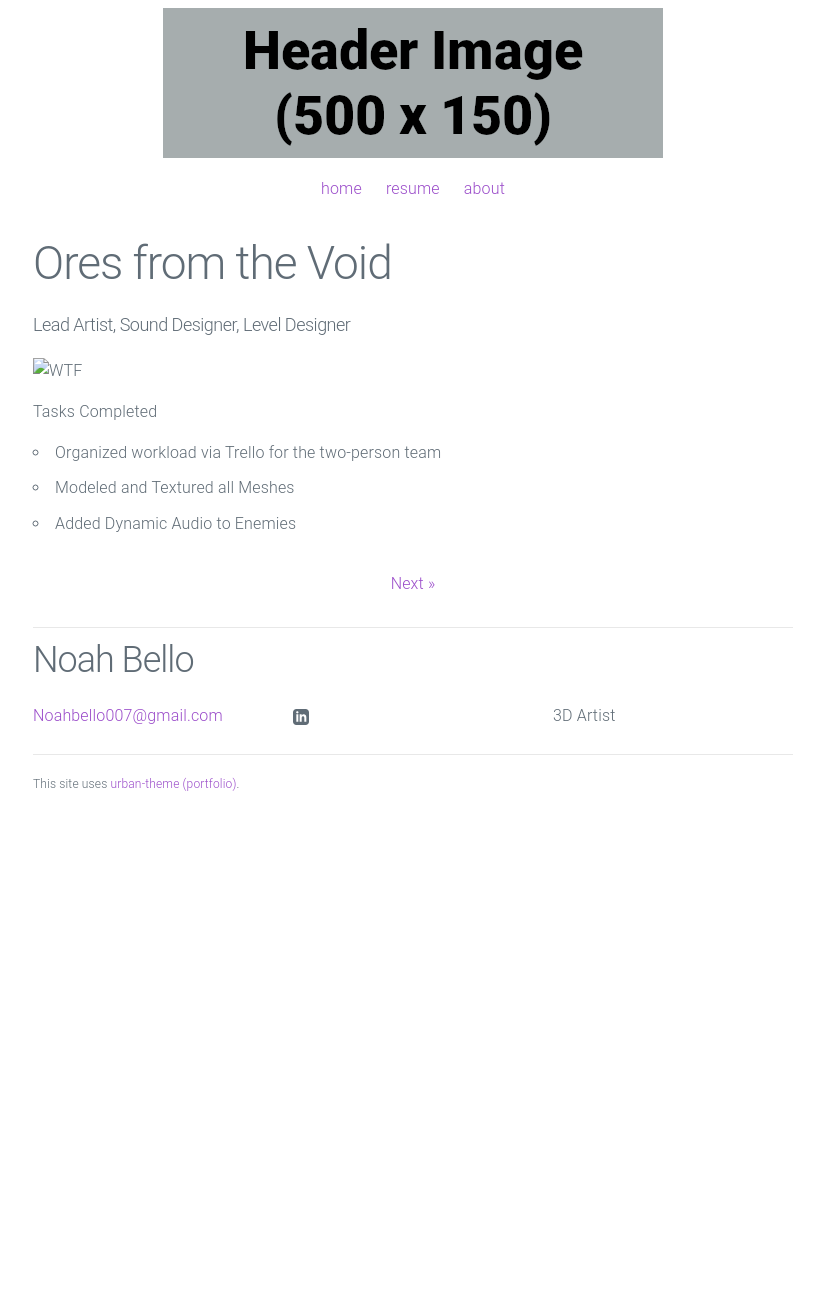
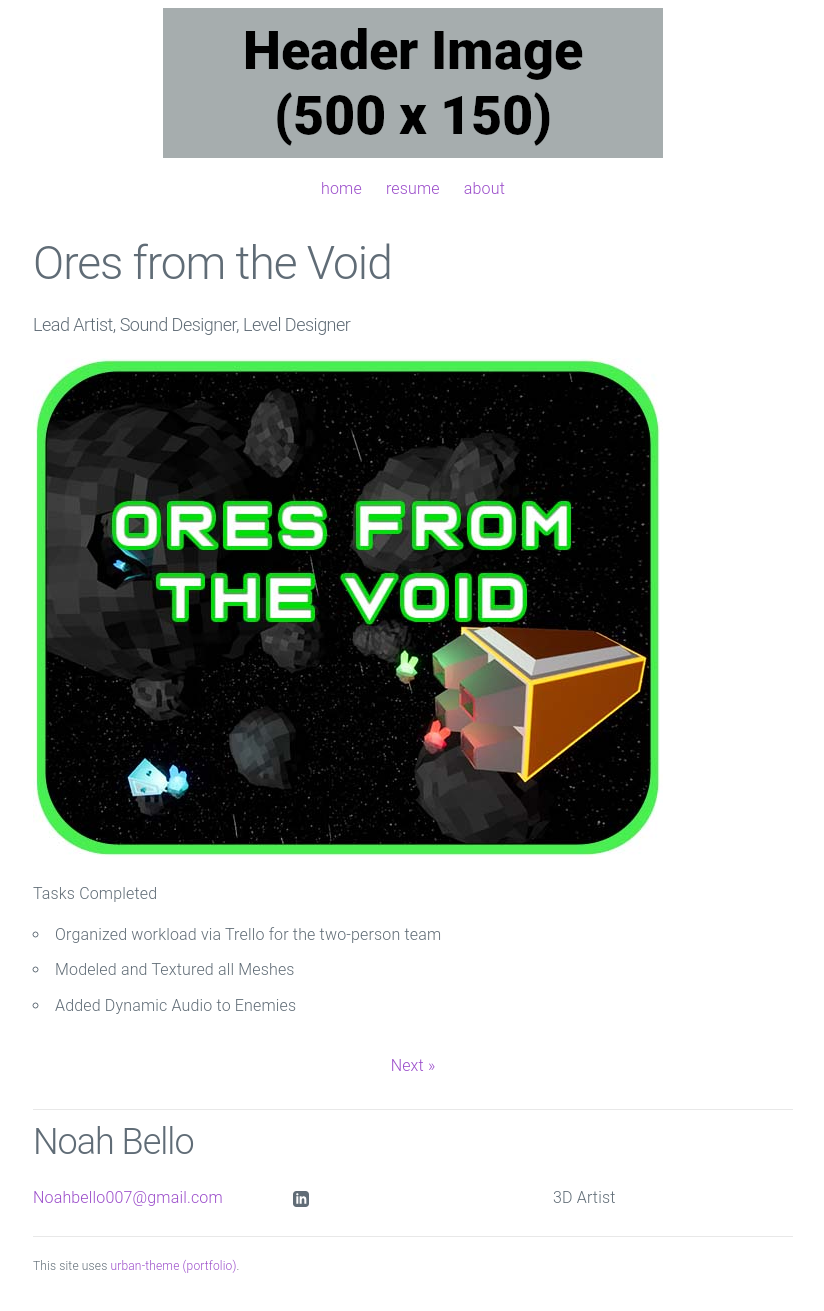
Before and after one commit to MellowBacon/NoahBelloPortfolio, a Jekyll site: the page built from _posts/2022-10-09-newest-game.md, in a window 1280 px wide. Shown: the whole page, without its empty margins (227-1051 px from the left). Built offline with Jekyll 4.4.1, drawn with Linux system fonts in a browser that asks for light colours; before the commit the page ends 900 px from its top, so only the background shows below that.

Commit message:
Update 2022-10-09-newest-game.md

```diff
--- a/_posts/2022-10-09-newest-game.md
+++ b/_posts/2022-10-09-newest-game.md
@@ -6,7 +6,7 @@ date:   2023-07-31 15:39:40
 preview: assets/void3.jpg
 ---
 
-![WTF](assets/void3.jpg)
+![Void Pic](/assets/void3.jpg)
 
 Tasks Completed
 
```
